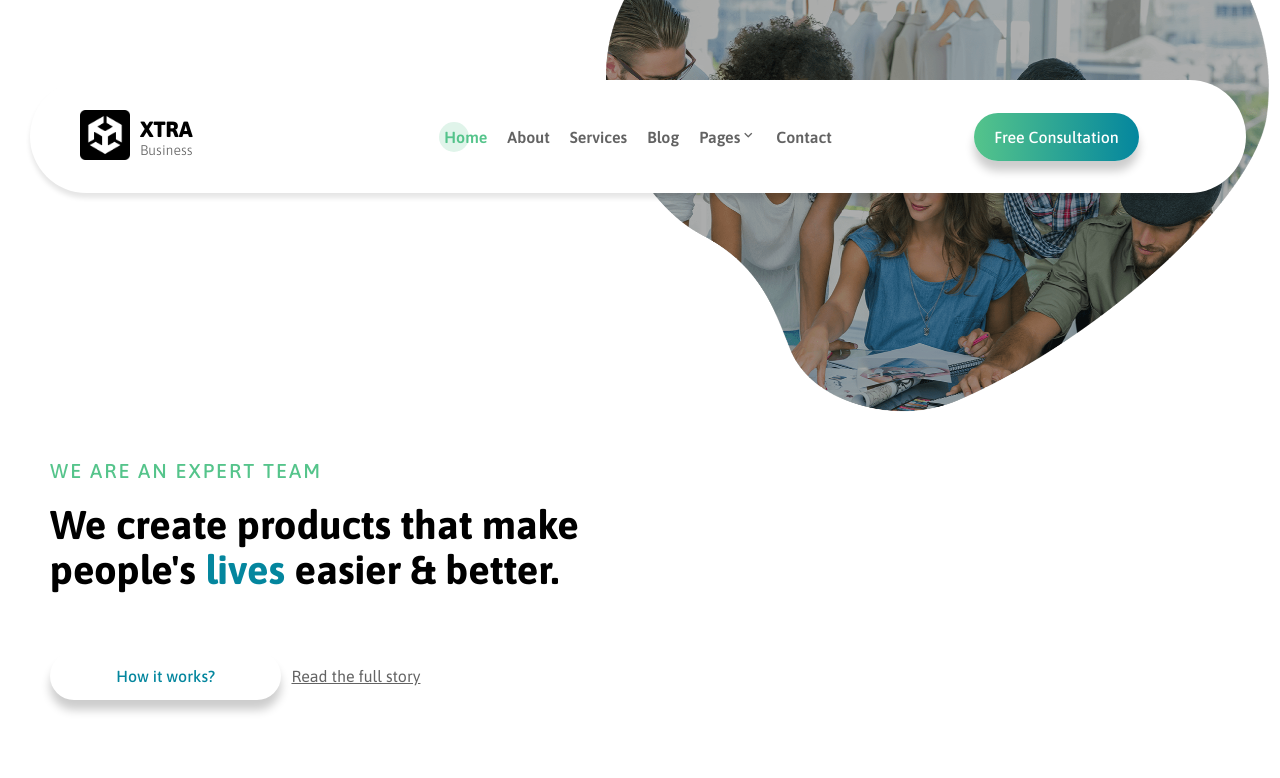
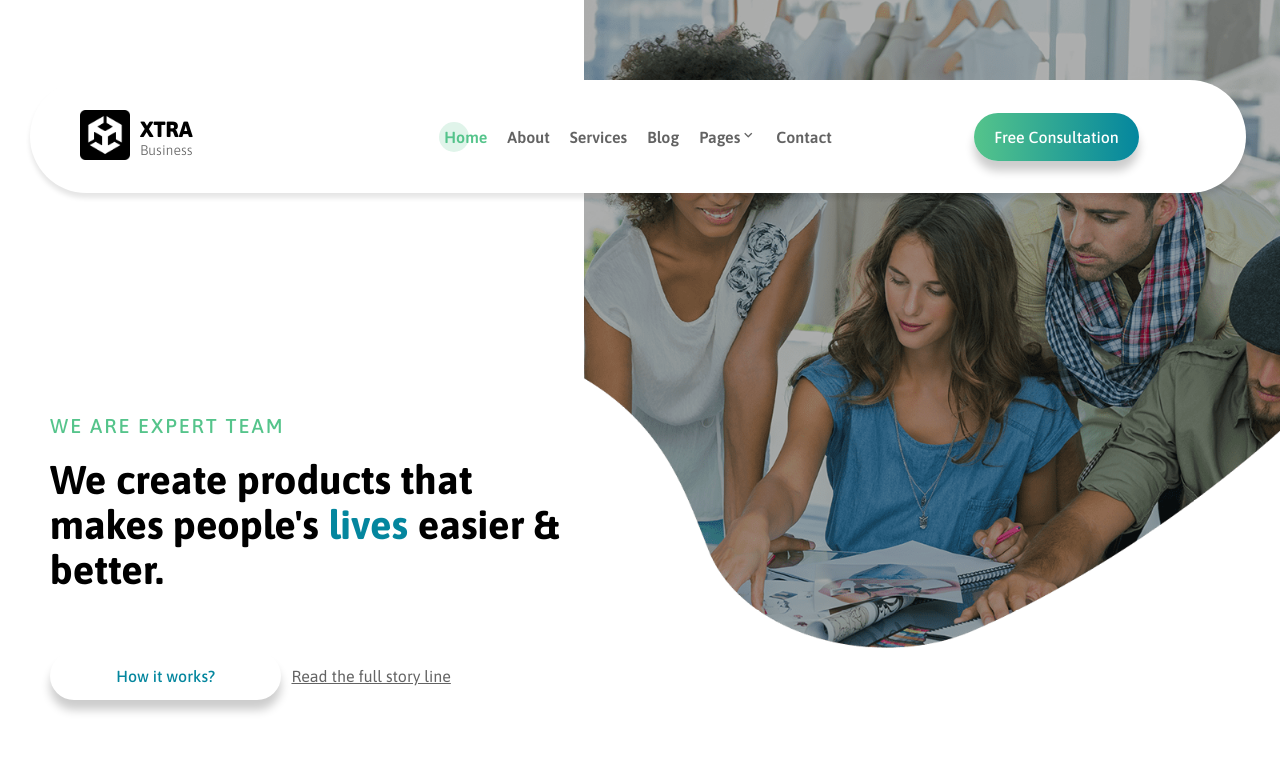
Before and after one commit to GehadAdel127/Business-App, a React (Create React App) app: page / in a window 1280 px wide. Shown: the top 778 px of the page. Built offline with nearby package versions, Linux system fonts and the light colour scheme.

Commit message:
update home

```diff
--- a/src/Pages/Home.jsx
+++ b/src/Pages/Home.jsx
@@ -1,5 +1,4 @@
-import React, { useCallback, useState } from 'react';
-import { LazyLoadImage } from 'react-lazy-load-image-component';
+import React, { useState } from 'react';
 import { Link } from 'react-router-dom';
 import About from '../Components/About';
 import AboutCompany from '../Components/AboutCompany';
@@ -12,27 +11,23 @@ import './Home.css';
 
 const Home = () => {
     const [imagePosition, setImagePosition] = useState({ x: 0, y: 0 });
-    const handleMouseMove = useCallback((e) => {
-        requestAnimationFrame(() => {
-            const { clientX, clientY } = e;
-            const { left, top, width, height } = e.currentTarget.getBoundingClientRect();
-            const x = (clientX - left) / width - 0.5;
-            const y = (clientY - top) / height - 0.5;
-            setImagePosition({ x: -x * 10, y: -y * 10 });
-        });
-    }, []);
-    const handleMouseLeave = useCallback(() => {
+    const handleMouseMove = (e) => {
+        const { clientX, clientY } = e;
+        const { left, top, width, height } = e.currentTarget.getBoundingClientRect();
+        const x = (clientX - left) / width - 0.5;
+        const y = (clientY - top) / height - 0.5;
+        setImagePosition({ x: -x * 10, y: -y * 10 });
+    };
+    const handleMouseLeave = () => {
         setImagePosition({ x: 0, y: 0 });
-    }, []);
-
+    };
     return (
         <div className='home'>
             <div className="mainContent">
                 <div className="right">
-                    <LazyLoadImage
+                    <img
                         src={homeImage}
-                        alt="Illustration of our services"
-                        effect="blur"
+                        alt="HomeImage"
                         onMouseMove={handleMouseMove}
                         onMouseLeave={handleMouseLeave}
                         style={{
@@ -42,13 +37,12 @@ const Home = () => {
                     />
                 </div>
                 <div className="left">
-                    <h5>We are an expert team</h5>
-                    <h2>
-                        We create products that make people's <span>lives</span> easier & better.
-                    </h2>
+                    <h5>we are expert team</h5>
+                    <h2>We create products that makes people's <span>lives </span>
+                        easier & better.</h2>
                     <div className="btn">
                         <button>How it works?</button>
-                        <Link to='/about'>Read the full story</Link>
+                        <Link to='/about'>Read the full story line</Link>
                     </div>
                 </div>
             </div>
```
